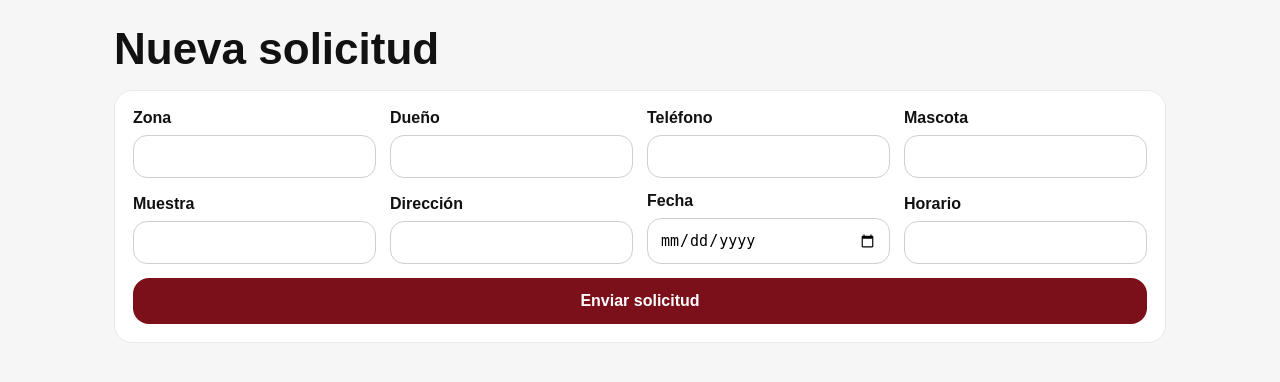
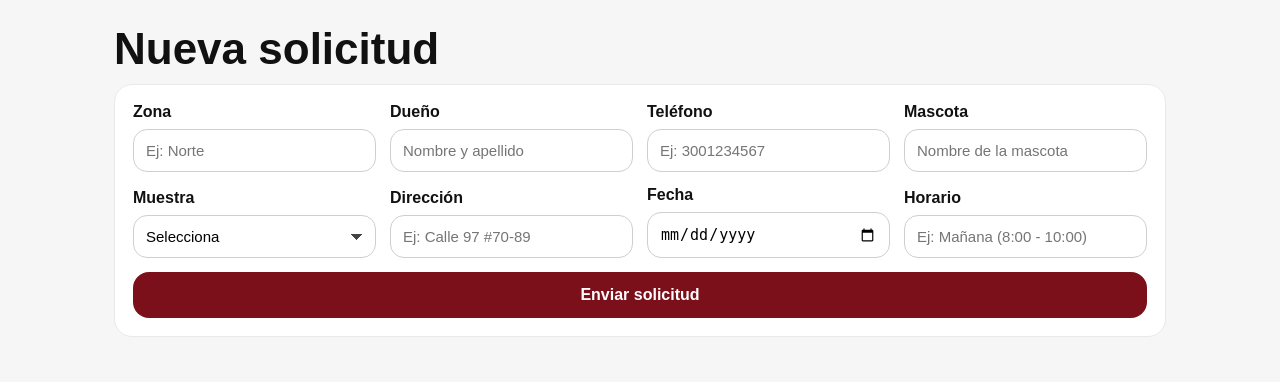
Before and after one commit to daniellascano811/laboratorio-veterinario, a Flask app: page / in a window 1280 px wide. Shown: the part 83-465 px from the top of the page. Run offline with Flask 3, Linux system fonts and the light colour scheme; some libraries are stand-ins or nearby versions.

Commit message:
UI final: formulario compacto, navbar activa y tabla solicitudes

```diff
--- a/app.py
+++ b/app.py
@@ -5,55 +5,92 @@ from functools import wraps
 import psycopg
 from psycopg.rows import dict_row
 
-from flask import Flask, render_template, request, redirect, url_for, session
+from flask import (
+    Flask, render_template, request,
+    redirect, url_for, session
+)
 
+# =========================
+# CONFIG
+# =========================
 app = Flask(__name__)
 app.secret_key = os.environ.get("SECRET_KEY", "dev-secret-key")
 
-DATABASE_URL = os.environ.get("DATABASE_URL")  # Render
-SQLITE_PATH = "app_local.db"                   # Local
+DATABASE_URL = os.environ.get("DATABASE_URL")  # Render (Postgres)
+SQLITE_PATH = os.environ.get("SQLITE_PATH", "app_local.db")  # Local (SQLite)
 
-def using_postgres():
+# Admin por variables (Render) o fallback
+ADMIN_USER = os.environ.get("ADMIN_USER", "admin")
+ADMIN_PASSWORD = os.environ.get("ADMIN_PASSWORD", "1234")
+
+# Si quieres forzar que siempre exista el admin (recomendado)
+FORCE_ADMIN_SYNC = os.environ.get("FORCE_ADMIN_SYNC", "1") == "1"
+
+
+# =========================
+# DB HELPERS (Postgres o SQLite)
+# =========================
+def using_postgres() -> bool:
     return bool(DATABASE_URL)
+
 
 def get_pg_conn():
     dsn = DATABASE_URL
     if "sslmode=" not in dsn:
-        dsn += ("&" if "?" in dsn else "?") + "sslmode=require"
+        join_char = "&" if "?" in dsn else "?"
+        dsn = f"{dsn}{join_char}sslmode=require"
     return psycopg.connect(dsn, row_factory=dict_row)
+
 
 def get_sqlite_conn():
     conn = sqlite3.connect(SQLITE_PATH)
     conn.row_factory = sqlite3.Row
     return conn
 
+
 def get_db():
+    # retorna (conn, engine)
     if using_postgres():
         return get_pg_conn(), "pg"
     return get_sqlite_conn(), "sqlite"
 
-def ph(engine):
-    return "%s" if engine == "pg" else "?"
 
-def rows_to_list(rows, engine):
+def fetchone_dict(row, engine):
+    if row is None:
+        return None
+    if engine == "pg":
+        return row
+    return dict(row)
+
+
+def fetchall_list(rows, engine):
     if engine == "pg":
         return rows
     return [dict(r) for r in rows]
 
+
+def sql_placeholder(engine):
+    return "%s" if engine == "pg" else "?"
+
+
+# =========================
+# INIT DB
+# =========================
 def init_db():
     conn, engine = get_db()
     cur = conn.cursor()
 
     if engine == "pg":
         cur.execute("""
-        CREATE TABLE IF NOT EXISTS usuarios(
+        CREATE TABLE IF NOT EXISTS usuarios (
             id SERIAL PRIMARY KEY,
             usuario TEXT UNIQUE NOT NULL,
+            nombre TEXT NOT NULL,
             password TEXT NOT NULL
         );
         """)
         cur.execute("""
-        CREATE TABLE IF NOT EXISTS solicitudes(
+        CREATE TABLE IF NOT EXISTS solicitudes (
             id SERIAL PRIMARY KEY,
             zona TEXT,
             dueno TEXT,
@@ -69,14 +106,15 @@ def init_db():
         """)
     else:
         cur.execute("""
-        CREATE TABLE IF NOT EXISTS usuarios(
+        CREATE TABLE IF NOT EXISTS usuarios (
             id INTEGER PRIMARY KEY AUTOINCREMENT,
             usuario TEXT UNIQUE NOT NULL,
+            nombre TEXT NOT NULL,
             password TEXT NOT NULL
         );
         """)
         cur.execute("""
-        CREATE TABLE IF NOT EXISTS solicitudes(
+        CREATE TABLE IF NOT EXISTS solicitudes (
             id INTEGER PRIMARY KEY AUTOINCREMENT,
             zona TEXT,
             dueno TEXT,
@@ -91,23 +129,41 @@ def init_db():
         );
         """)
 
-    p = ph(engine)
-    cur.execute(f"SELECT 1 FROM usuarios WHERE usuario={p}", ("admin",))
-    if cur.fetchone() is None:
+    # Admin por defecto / sync por env
+    ph = sql_placeholder(engine)
+
+    cur.execute(f"SELECT * FROM usuarios WHERE usuario={ph}", (ADMIN_USER,))
+    admin_row = cur.fetchone()
+
+    if admin_row is None:
         cur.execute(
-            f"INSERT INTO usuarios (usuario,password) VALUES ({p},{p})",
-            ("admin", "1234"),
+            f"INSERT INTO usuarios (usuario, nombre, password) VALUES ({ph},{ph},{ph})",
+            (ADMIN_USER, "Administrador", ADMIN_PASSWORD)
         )
+    else:
+        # Si FORCE_ADMIN_SYNC=1, actualiza password al de env vars
+        if FORCE_ADMIN_SYNC:
+            cur.execute(
+                f"UPDATE usuarios SET password={ph} WHERE usuario={ph}",
+                (ADMIN_PASSWORD, ADMIN_USER)
+            )
 
     conn.commit()
     cur.close()
     conn.close()
+    print(f"DB inicializada OK ({'Postgres' if engine=='pg' else 'SQLite'})")
 
+
+# Inicializa DB al arrancar (local o Render)
 try:
     init_db()
 except Exception as e:
     print("init_db() error:", e)
 
+
+# =========================
+# LOGIN REQUIRED
+# =========================
 def login_required(view):
     @wraps(view)
     def wrapped(*args, **kwargs):
@@ -116,85 +172,120 @@ def login_required(view):
         return view(*args, **kwargs)
     return wrapped
 
+
+# =========================
+# ROUTES
+# =========================
 @app.route("/")
 def home():
-    return render_template("formulario.html", active="form")
+    # home SIEMPRE es formulario (sin login)
+    return render_template("formulario.html", title="Nueva solicitud", active="form")
+
 
 @app.route("/solicitud", methods=["POST"])
 def crear_solicitud():
-    zona = request.form.get("zona")
-    dueno = request.form.get("dueno")
-    tel = request.form.get("tel")
-    mascota = request.form.get("mascota")
-    muestra = request.form.get("muestra")
-    direccion = request.form.get("direccion")
-    fecha = (request.form.get("fecha") or "").strip() or None
+    zona = (request.form.get("zona") or "").strip()
+    dueno = (request.form.get("dueno") or "").strip()
+    tel = (request.form.get("tel") or "").strip()
+    mascota = (request.form.get("mascota") or "").strip()
+
+    muestra = (request.form.get("muestra") or "").strip()
+    muestra_otro = (request.form.get("muestra_otro") or "").strip()
+    if muestra == "Otro" and muestra_otro:
+        muestra = f"Otro: {muestra_otro}"
+
+    direccion = (request.form.get("direccion") or "").strip()
+
+    fecha_str = (request.form.get("fecha") or "").strip()
+    fecha = fecha_str if fecha_str else None
+
     horario = (request.form.get("horario") or "").strip() or None
 
     conn, engine = get_db()
     cur = conn.cursor()
-    p = ph(engine)
+    ph = sql_placeholder(engine)
 
     cur.execute(
         f"""
         INSERT INTO solicitudes
         (zona, dueno, tel, mascota, muestra, direccion, fecha, horario)
-        VALUES ({p},{p},{p},{p},{p},{p},{p},{p})
+        VALUES ({ph},{ph},{ph},{ph},{ph},{ph},{ph},{ph})
         """,
-        (zona, dueno, tel, mascota, muestra, direccion, fecha, horario),
+        (zona, dueno, tel, mascota, muestra, direccion, fecha, horario)
     )
 
     conn.commit()
     cur.close()
     conn.close()
 
-    return render_template("confirmacion.html")
+    return render_template("confirmacion.html", title="Solicitud enviada", active="form")
+
 
 @app.route("/login", methods=["GET", "POST"])
 def login():
     error = None
+
     if request.method == "POST":
         usuario = (request.form.get("usuario") or "").strip()
         password = (request.form.get("password") or "").strip()
 
         conn, engine = get_db()
         cur = conn.cursor()
-        p = ph(engine)
+        ph = sql_placeholder(engine)
 
         cur.execute(
-            f"SELECT * FROM usuarios WHERE usuario={p} AND password={p}",
-            (usuario, password),
+            f"SELECT * FROM usuarios WHERE usuario={ph} AND password={ph}",
+            (usuario, password)
         )
         user = cur.fetchone()
+
         cur.close()
         conn.close()
 
+        user = fetchone_dict(user, engine)
+
         if user:
             session["logged_in"] = True
-            session["usuario"] = usuario
+            session["usuario"] = user["usuario"]
             return redirect(url_for("ver_solicitudes"))
-        error = "Usuario o clave incorrecta"
+        else:
+            error = "Usuario o clave incorrecta"
 
-    return render_template("login.html", error=error)
+    return render_template("login.html", error=error, title="Login", active="")
+
 
 @app.route("/logout")
 def logout():
     session.clear()
     return redirect(url_for("home"))
 
+
 @app.route("/solicitudes")
 @login_required
 def ver_solicitudes():
     conn, engine = get_db()
     cur = conn.cursor()
-    cur.execute("SELECT * FROM solicitudes ORDER BY creado DESC LIMIT 50")
+
+    cur.execute("""
+        SELECT *
+        FROM solicitudes
+        ORDER BY creado DESC
+        LIMIT 50
+    """)
     solicitudes = cur.fetchall()
+
     cur.close()
     conn.close()
 
-    solicitudes = rows_to_list(solicitudes, engine)
-    return render_template("solicitudes.html", solicitudes=solicitudes, active="solicitudes")
+    solicitudes = fetchall_list(solicitudes, engine)
 
+    return render_template("solicitudes.html", solicitudes=solicitudes, title="Solicitudes", active="solicitudes")
+
+
+# =========================
+# START LOCAL
+# =========================
 if __name__ == "__main__":
     port = int(os.environ.get("PORT", 5000))
+    # En local puedes dejar 127.0.0.1. En Render no se usa esto porque corre gunicorn.
     app.run(host="0.0.0.0", port=port, debug=True)
--- a/static/styles.css
+++ b/static/styles.css
@@ -131,11 +150,33 @@ label{
   font-weight: 800;
 }
 
-input{
+/* inputs + selects iguales */
+input, select{
   padding: 12px 12px;
   border: 1px solid #cfcfcf;
   border-radius: 14px;
   font-size: 15px;
+  background:#fff;
+}
+
+select{
+  appearance: none;
+  -webkit-appearance: none;
+  -moz-appearance: none;
+  background-image:
+    linear-gradient(45deg, transparent 50%, #444 50%),
+    linear-gradient(135deg, #444 50%, transparent 50%),
+    linear-gradient(to right, transparent, transparent);
+  background-position:
+    calc(100% - 18px) 52%,
+    calc(100% - 12px) 52%,
+    0 0;
+  background-size:
+    6px 6px,
+    6px 6px,
+    100% 100%;
+  background-repeat: no-repeat;
+  padding-right: 34px;
 }
 
 .btn-primary{
--- a/templates/formulario.html
+++ b/templates/formulario.html
@@ -30,28 +30,39 @@
 
   <section class="card">
     <form class="grid" method="POST" action="{{ url_for('crear_solicitud') }}">
+
       <label>Zona
-        <input name="zona" required>
+        <input name="zona" required placeholder="Ej: Norte">
       </label>
 
       <label>Dueño
-        <input name="dueno" required>
+        <input name="dueno" required placeholder="Nombre y apellido">
       </label>
 
       <label>Teléfono
-        <input name="tel" required>
+        <input name="tel" required inputmode="tel" placeholder="Ej: 3001234567">
       </label>
 
       <label>Mascota
-        <input name="mascota">
+        <input name="mascota" placeholder="Nombre de la mascota">
       </label>
 
       <label>Muestra
-        <input name="muestra">
+        <select name="muestra" id="muestra" required>
+          <option value="" selected disabled>Selecciona</option>
+          <option value="Orina">Orina</option>
+          <option value="Heces">Heces</option>
+          <option value="Sangre">Sangre</option>
+          <option value="Otro">Otro</option>
+        </select>
+      </label>
+
+      <label id="muestra_otro_wrap" class="hidden">¿Cuál?
+        <input name="muestra_otro" id="muestra_otro" placeholder="Describe la muestra">
       </label>
 
       <label>Dirección
-        <input name="direccion">
+        <input name="direccion" placeholder="Ej: Calle 97 #70-89">
       </label>
 
       <label>Fecha
@@ -59,7 +70,7 @@
       </label>
 
       <label>Horario
-        <input name="horario">
+        <input name="horario" placeholder="Ej: Mañana (8:00 - 10:00)">
       </label>
 
       <button class="btn-primary" type="submit">Enviar solicitud</button>
@@ -67,5 +78,21 @@
   </section>
 </main>
 
+<script>
+  const muestra = document.getElementById("muestra");
+  const wrap = document.getElementById("muestra_otro_wrap");
+  const inputOtro = document.getElementById("muestra_otro");
+
+  function toggleOtro() {
+    const isOtro = muestra.value === "Otro";
+    wrap.classList.toggle("hidden", !isOtro);
+    inputOtro.required = isOtro;
+    if (!isOtro) inputOtro.value = "";
+  }
+
+  muestra.addEventListener("change", toggleOtro);
+  toggleOtro();
+</script>
+
 </body>
 </html>
```
Also changed, not shown: other parts of static/styles.css (+51 -8 lines), static/img/logo.png (deleted), 1 other file.
